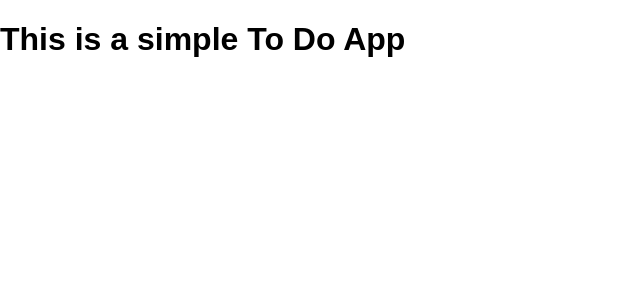
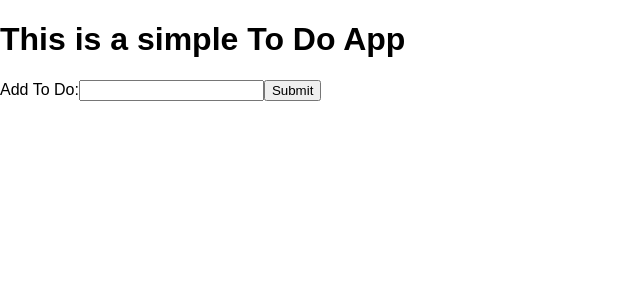
Before and after one commit to isbaek/todoapp, a React (Create React App) app: page / in a window 1280 px wide. Shown: the top 300 px of the page, without its empty margins (0-640 px from the left). Built offline with nearby package versions, Linux system fonts and the light colour scheme.

Commit message:
Add To Do Form

```diff
--- /dev/null
+++ b/src/components/AddToDo.js
@@ -0,0 +1,13 @@
+import React, { Component } from 'react'
+
+function Add() {
+  return<form>
+  <label>
+    Add To Do:
+    <input type="text" />
+  </label>
+  <input type="submit" value="Submit" />
+</form>
+}
+
+export default Add;
--- a/src/index.js
+++ b/src/index.js
@@ -7,12 +7,16 @@ import App from './App'
 import './index.css';
 
 import Title from './components/Title'
+import Add from './components/AddToDo'
 
 let store = createStore(todo)
 
 render(
   <Provider store={store}>
+    <div>
     <Title />
+    <Add />
+    </div>
   </Provider>,
   document.getElementById('root')
 )
```
